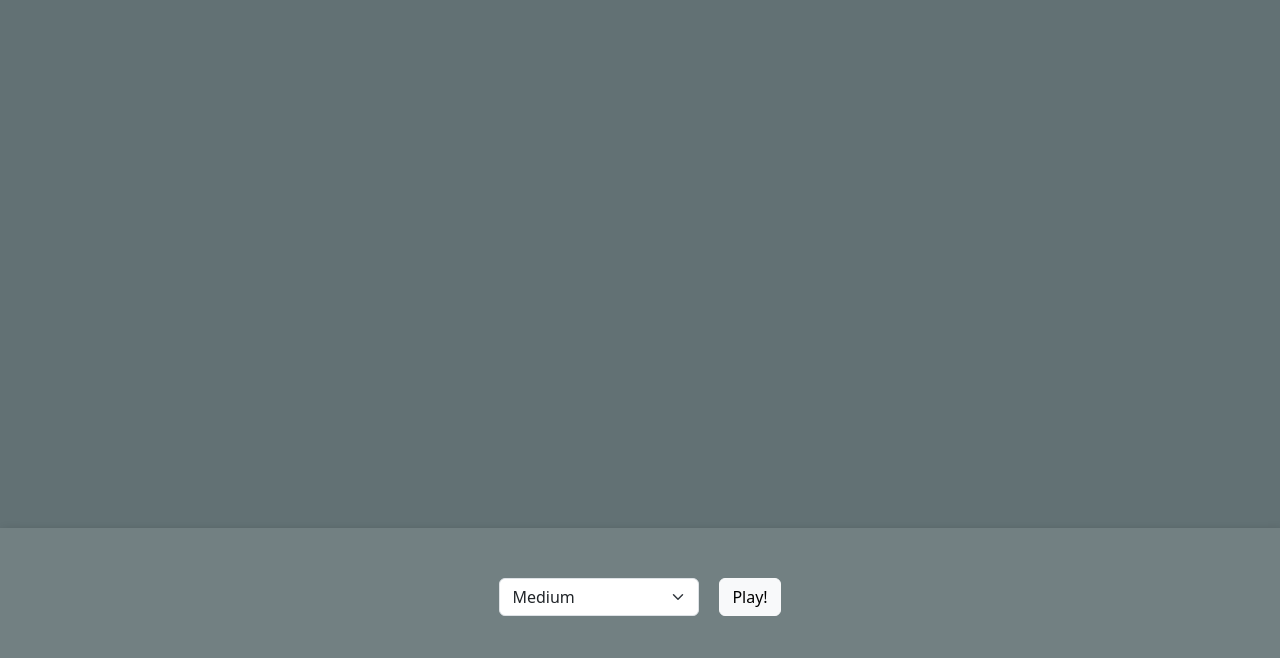
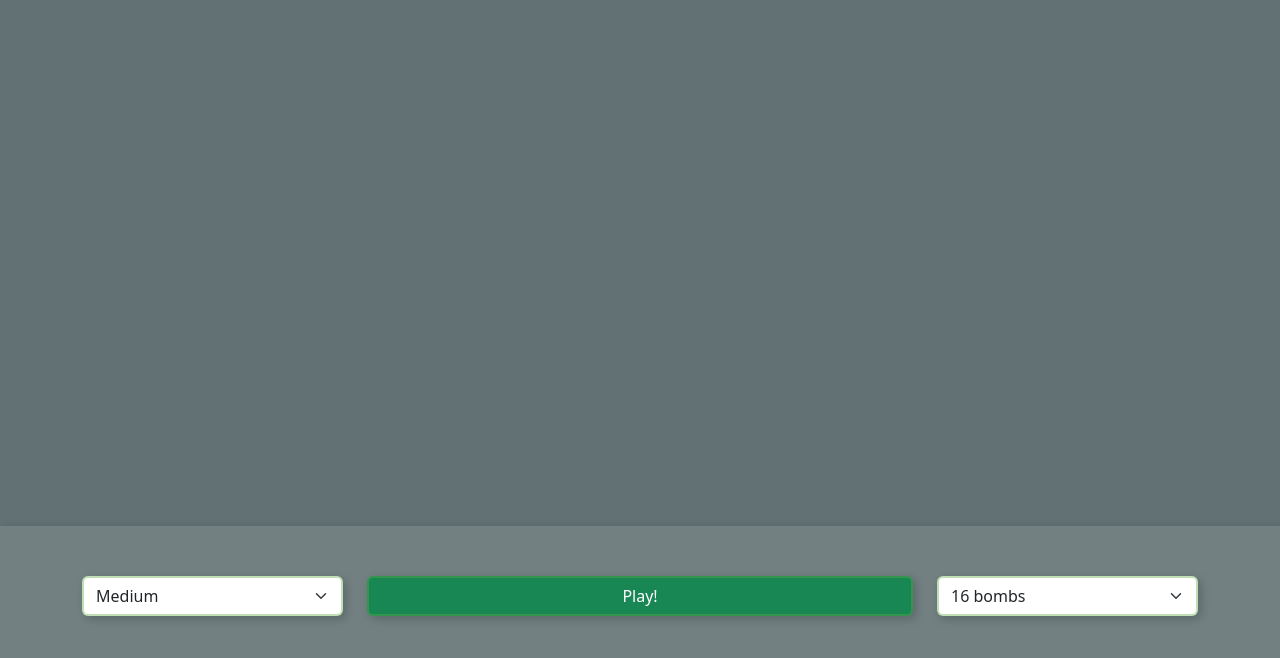
Before and after one commit to aSwanting/js-campominato-dom, a plain HTML site: page index.html in a window 1280 px wide. Shown: the part 134-792 px from the top of the page. Drawn offline with nearby package versions, Linux system fonts and the light colour scheme.

Commit message:
add: bomb number select, debug bomb tiles

```diff
--- a/css/style.css
+++ b/css/style.css
@@ -41,8 +41,8 @@
     color: white;
 }
 
-.scoreboard > * {
-    padding: 8px 15px;
+.scoreboard>* {
+    padding: 8px 20px;
     border-radius: 10px;
     border: 2px solid rgba(255, 255, 255, 0.5);
     background-color: rgba(255, 255, 255, 0.1);
@@ -50,7 +50,7 @@
 }
 
 .scoreboard span {
-    text-align: center;
+    text-align: left;
     display: inline-block;
     padding-inline: 15px;
     font-weight: 500;
@@ -68,8 +68,12 @@
     justify-content: center;
 }
 
-.app-toolbar .level-select {
-    max-width: 200px;
+.app-toolbar :is(.play-button, .bomb-number, .level-select) {
+    width: 100%;
+    border: 2px solid rgba(93, 172, 62, 0.39);
+    cursor: pointer;
+    box-shadow: 3px 3px 10px rgba(0, 0, 0, 0.2);
+
 }
 
 .tile {
@@ -99,10 +103,6 @@
     background-color: rgba(201, 43, 43, 0.8);
 }
 
-.bomb-tile-debug {
-    background-color: rgba(150, 92, 156, 0.8);
-}
-
 .game-result {
     text-align: center;
     color: white;
@@ -128,3 +128,9 @@
 ::-webkit-scrollbar-thumb {
     background-color: rgba(255, 255, 255, 0.5);
 }
+
+/* DEBUG */
+
+.debug .bomb-tile-debug {
+    background-color: rgba(150, 92, 156, 0.8);
+}
--- a/index.html
+++ b/index.html
@@ -10,7 +10,8 @@
         integrity="sha384-T3c6CoIi6uLrA9TneNEoa7RxnatzjcDSCmG1MXxSR1GAsXEV/Dwwykc2MPK8M2HN" crossorigin="anonymous">
 </head>
 
-<body>
+<body class="!debug">
+
     <main class="app">
 
         <div class="app-main">
@@ -27,17 +28,34 @@
 
         </div>
 
+        <div class="app-toolbar">
+            <div class="container">
 
+                <div class="row">
 
-        <div class="app-toolbar">
+                    <div class="col">
+                        <select class="form-select level-select" id="level-select">
+                            <option value="0">Easy</option>
+                            <option selected value="1">Medium</option>
+                            <option value="2">Hard</option>
+                        </select>
+                    </div>
 
-            <select class="form-select level-select" id="level-select">
-                <option value="0">Easy</option>
-                <option selected value="1">Medium</option>
-                <option value="2">Hard</option>
-            </select>
+                    <div class="col-6">
+                        <button class="btn btn-success play-button" id="play-button">Play!</button>
+                    </div>
 
-            <button class="btn btn-light" id="play-button">Play!</button>
+                    <div class="col">
+                        <select class="form-select bomb-number" id="bomb-number">
+                            <option value="8">8 bombs</option>
+                            <option selected value="16">16 bombs</option>
+                            <option value="24">24 bombs</option>
+                            <option value="32">32 bombs</option>
+                        </select>
+                    </div>
+
+                </div>
+            </div>
 
         </div>
 
--- a/js/script.js
+++ b/js/script.js
@@ -6,11 +6,12 @@
 document.getElementById("play-button").addEventListener("click", function () {
 
     const difficulty = parseInt(document.getElementById("level-select").value)
+    const bombNum = parseInt(document.getElementById("bomb-number").value)
     let gridSize
     !difficulty ? gridSize = 100 : difficulty === 1 ? gridSize = 81 : gridSize = 49
 
     generateGrid(gridSize)
-    initializeGameLogic(gridSize, 16)
+    initializeGameLogic(gridSize, bombNum)
 
 })
 
@@ -50,9 +51,9 @@ function initializeGameLogic(gridSize, bombNum) {
     tileValue.innerHTML = remainingTiles
     bombValue.innerHTML = bombNum
 
-    // bombTiles.forEach(function (element) {
-    //     tiles[element - 1].classList.add("bomb-tile-debug")
-    // })
+    bombTiles.forEach(function (element) {
+        tiles[element - 1].classList.add("bomb-tile-debug")
+    })
 
     tiles.forEach(function (tile, i) {
         tile.addEventListener("click", function checkTile() {
```
